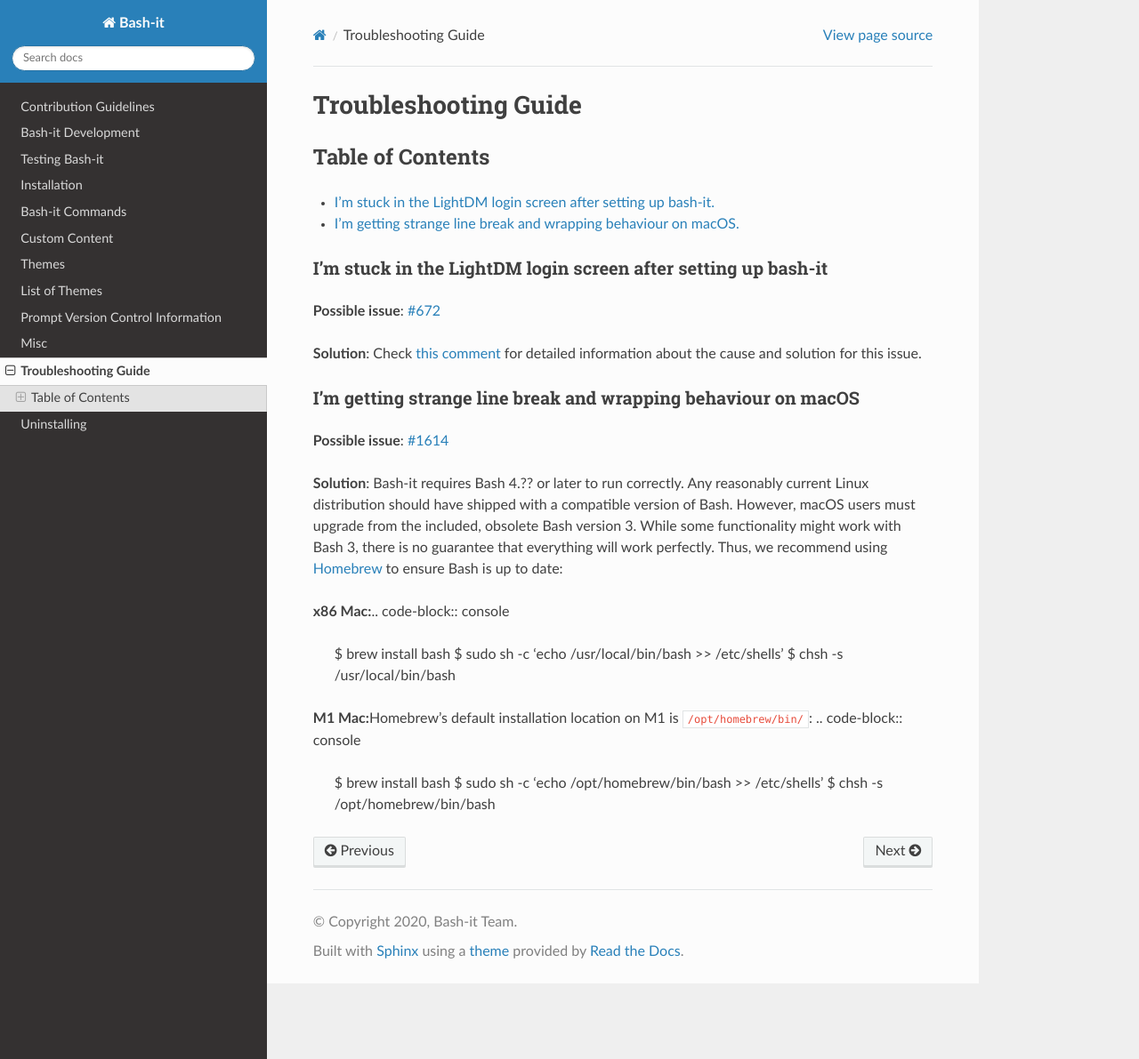
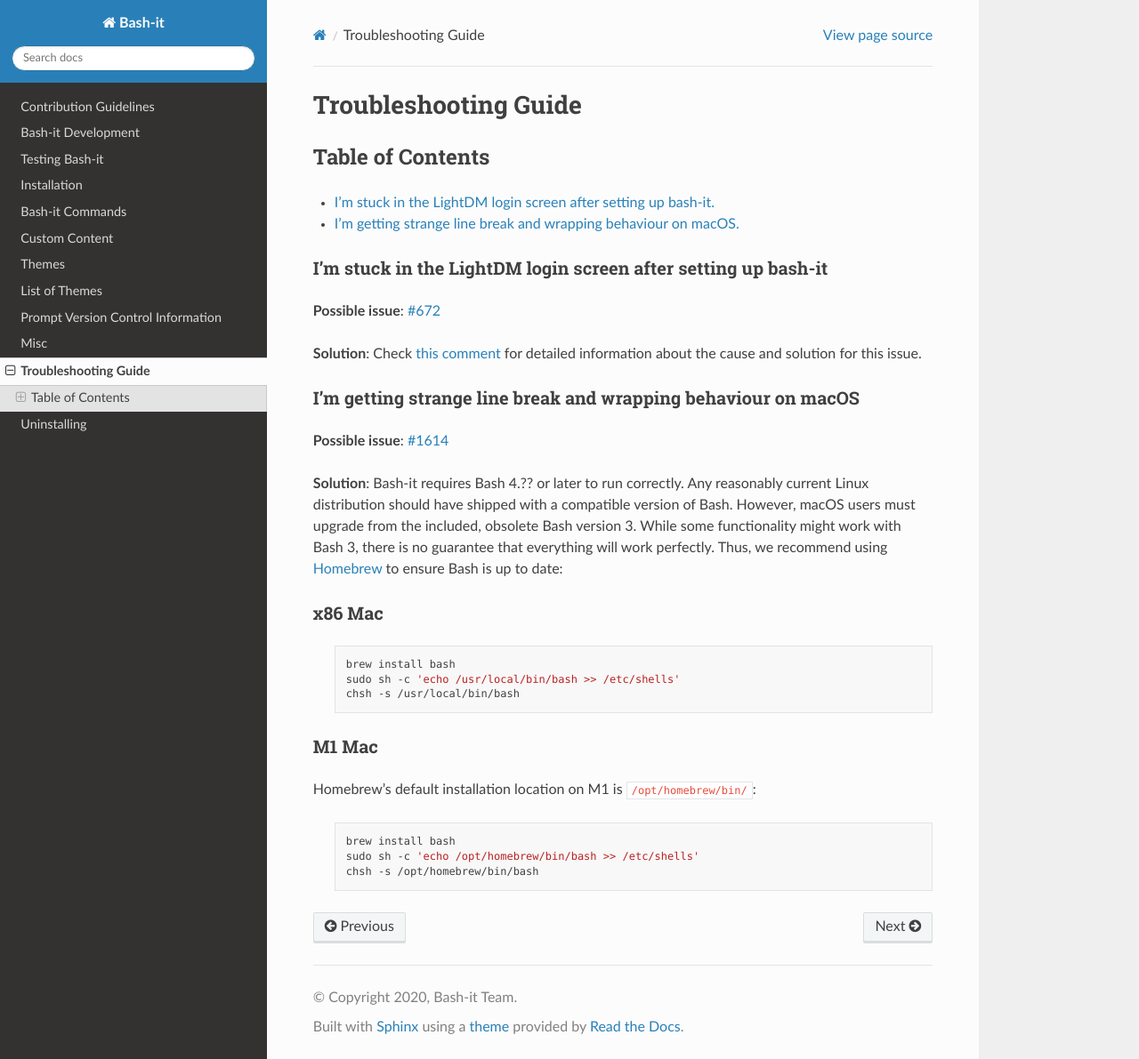
Before and after one commit to Bash-it/bash-it, a Sphinx documentation site: the page built from docs/troubleshooting.rst, in a window 1280 px wide and 1191 px high. Shown: the whole window at 89% size. Built offline with Sphinx 7.4.7 and the Read the Docs theme 2.0.0, drawn with Linux system fonts in a browser that asks for light colours.

Commit message:
Fixed broken code blocks in troubleshooting.rst

```diff
--- a/docs/troubleshooting.rst
+++ b/docs/troubleshooting.rst
@@ -24,14 +24,22 @@
 
 **Solution**\ : Bash-it requires Bash 4.?? or later to run correctly. Any reasonably current Linux distribution should have shipped with a compatible version of Bash. However, macOS users must upgrade from the included, obsolete Bash version 3. While some functionality might work with Bash 3, there is no guarantee that everything will work perfectly. Thus, we recommend using `Homebrew <https://brew.sh/>`_ to ensure Bash is up to date:
 
-**x86 Mac:**\
-.. code-block:: console
-    $ brew install bash
-    $ sudo sh -c 'echo /usr/local/bin/bash >> /etc/shells'
-    $ chsh -s /usr/local/bin/bash
+x86 Mac
+^^^^^^^
 
-**M1 Mac:**\ Homebrew's default installation location on M1 is ``/opt/homebrew/bin/``:
-.. code-block:: console
-    $ brew install bash
-    $ sudo sh -c 'echo /opt/homebrew/bin/bash >> /etc/shells'
-    $ chsh -s /opt/homebrew/bin/bash
+  .. code-block:: bash
+
+     brew install bash
+     sudo sh -c 'echo /usr/local/bin/bash >> /etc/shells'
+     chsh -s /usr/local/bin/bash
+
+M1 Mac
+^^^^^^
+
+Homebrew's default installation location on M1 is ``/opt/homebrew/bin/``:
+
+  .. code-block:: bash
+
+     brew install bash
+     sudo sh -c 'echo /opt/homebrew/bin/bash >> /etc/shells'
+     chsh -s /opt/homebrew/bin/bash
```
